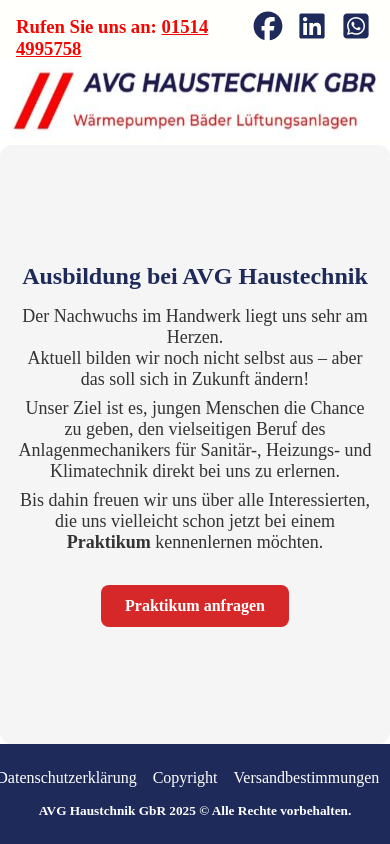
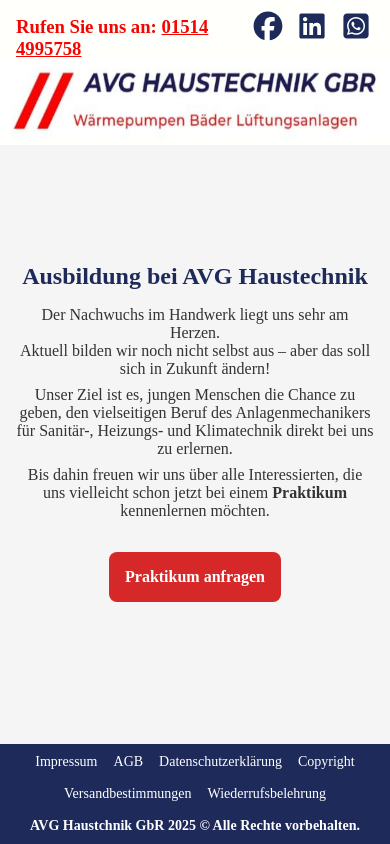
Before and after one commit to davidlreg/avg-haustechnik, an Angular app: page /training in a window 390 px wide. Shown: the top 844 px of the page. Built offline with nearby package versions, Linux system fonts and the light colour scheme.

Commit message:
scss changes

```diff
--- a/src/app/imprint/imprint.component.scss
+++ b/src/app/imprint/imprint.component.scss
@@ -1,16 +1,19 @@
 .imprint {
   height: 100%;
-  background-color: #f5f5f5; /* leichtes Grau für Abhebung */
+  background-color: #f5f5f5;
   padding: 32px;
   color: #1e2a5a;
+
   a {
     text-decoration: none;
     color: #1e2a5a;
-  }
-  a:hover {
-    cursor: inherit;
-  }
-  a:visited {
-    cursor: #1e2a5a;
+
+    &:hover {
+      cursor: pointer;
+    }
+
+    &:visited {
+      color: #1e2a5a;
+    }
   }
 }
--- a/src/app/landing-page/training/training.component.scss
+++ b/src/app/landing-page/training/training.component.scss
@@ -1,12 +1,13 @@
 .contentWrapper {
-  height: 100vh;
+  min-height: 100vh;
   display: flex;
   flex-direction: column;
 }
 
 .main-content {
+  flex: 1;
   display: flex;
-  flex: 1;
+  flex-direction: column;
 }
 
 .ausbildung-section {
@@ -17,34 +18,39 @@
   text-align: center;
   padding: 3rem 1rem;
   background-color: #f5f5f5;
-  border-radius: 12px;
+
   p {
     font-size: 18px;
   }
-}
 
-.ausbildung-section h2 {
+  h2 {
     color: #1e2a5a;
     margin-bottom: 1rem;
   }
 
-.ausbildung-section p {
+  p {
     margin: 0.5rem 0;
     color: #333;
   }
 
   .btn-cta {
     display: inline-block;
-  margin-top: 1.5rem;
-  padding: 0.75rem 1.5rem;
+    margin: 24px;
+    padding: 16px;
     background-color: #d62828;
     color: #fff;
     text-decoration: none;
     border-radius: 8px;
     font-weight: bold;
-  transition: background-color 0.3s;
+    transition: background-color 0.1s;
   }
-
   .btn-cta:hover {
     background-color: #a61e1e;
   }
+}
+
+@media (max-width: 768px) {
+  .ausbildung-section p {
+    font-size: 16px;
+  }
+}
--- a/src/app/shared/components/footer/footer.component.scss
+++ b/src/app/shared/components/footer/footer.component.scss
@@ -1,6 +1,6 @@
 footer {
   width: 100%;
-  height: 100px;
+  min-height: 100px;
   background-color: #1e2a5a;
   display: flex;
   flex-direction: column;
@@ -10,16 +10,24 @@ footer {
 
   .legal-links {
     display: flex;
-    flex-direction: row;
+    flex-wrap: wrap;
+    justify-content: center;
     gap: 16px;
 
     a {
       text-decoration: none;
       color: #ffffff;
+      font-size: 14px;
+
+      &:hover {
+        text-decoration: underline;
+      }
     }
   }
 
   h5 {
     color: #ffffff;
+    font-size: 14px;
+    margin: 0;
   }
 }
--- a/src/app/shared/components/navbar/navbar.component.scss
+++ b/src/app/shared/components/navbar/navbar.component.scss
@@ -12,35 +12,38 @@ nav {
     justify-content: space-between;
   }
 
+  /* Kontaktzeile oben */
   .contactBar {
     width: 100%;
-    color: #f50501;
     display: flex;
     justify-content: space-between;
+    color: #f50501;
+
     h3 {
-      padding-top: 16px;
-      padding-left: 16px;
+      padding: 16px 0 0 16px;
     }
+
     a {
+      color: #f50501;
       text-decoration: underline;
+
+      &:visited {
         color: #f50501;
       }
-    a:visited {
+      &:hover {
+        cursor: pointer;
+      }
+      &:active {
         color: #f50501;
       }
-    a:hover {
-      cursor: pointer;
-    }
-    a:active {
-      color: #f50501;
     }
 
     .socialMediaLogos {
-      padding-top: 8px;
-      padding-right: 16px;
+      padding: 8px 16px 0 0;
     }
   }
 
+  /* Social Media Icons */
   .socialMediaLogos {
     display: flex;
     flex-direction: row;
@@ -53,6 +56,7 @@ nav {
     }
   }
 
+  /* Logo + Navigation */
   .logoNavbar {
     width: 400px;
     height: 80px;
@@ -66,14 +70,15 @@ nav {
     justify-content: space-between;
 
     a {
+      font-size: 18px;
+      font-weight: bold;
       text-decoration: none;
       color: #1e2a5a;
-      font-size: 18px;
-      font-weight: bold;
-    }
-    a:hover {
+
+      &:hover {
         text-decoration: underline;
         color: #2c3e83;
+      }
     }
   }
 
--- a/src/styles.scss
+++ b/src/styles.scss
@@ -12,5 +12,5 @@ body {
 app-root {
   display: flex;
   flex-direction: column;
-  min-height: 100vh; /* 100% der Bildschirmhöhe */
+  min-height: 100vh;
 }
```
Lines whose indentation alone changed are shown as unchanged.
